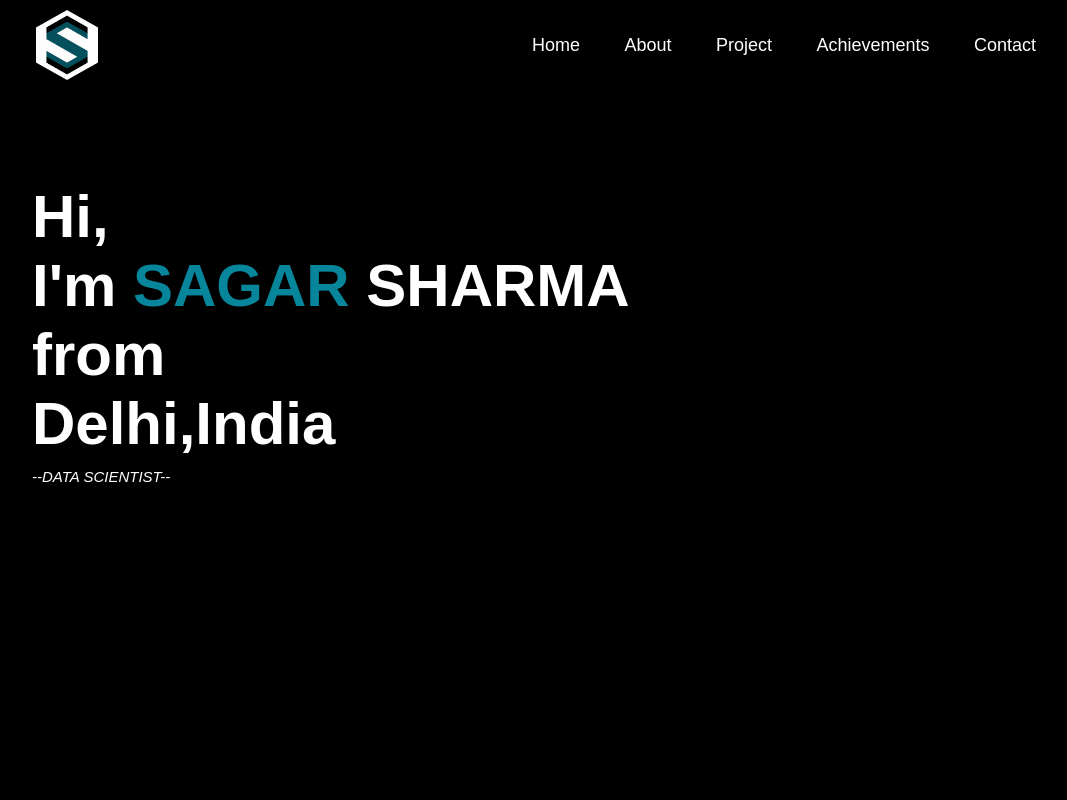
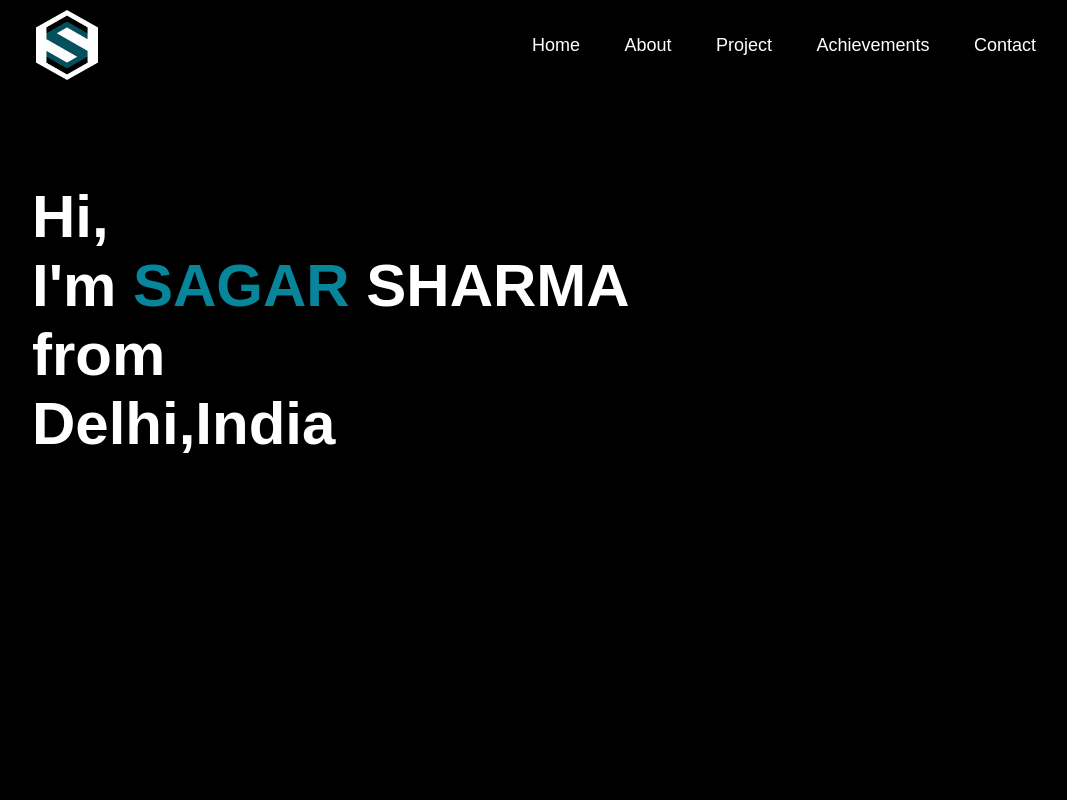
Before and after one commit to sagar10102002/sagarsharma, a plain HTML site: page public/index.html in a window 1280 px wide. Shown: the top 800 px of the page, without its empty margins (96-1163 px from the left). Drawn offline with Linux system fonts and the light colour scheme.

Commit message:
Add files via upload

```diff
--- a/public/index.html
+++ b/public/index.html
@@ -27,7 +27,7 @@
             </nav>
             <div class="header-text">
                 <h1>Hi,<br>I'm <span>SAGAR</span> SHARMA<br>from <br>Delhi,India</h1>
-                <p class="roll"><i>--DATA SCIENTIST--</i></p>
+                <p class="roll"><i><!--DATA SCIENTIST--></i></p>
             </div>
 
         </div>
```
